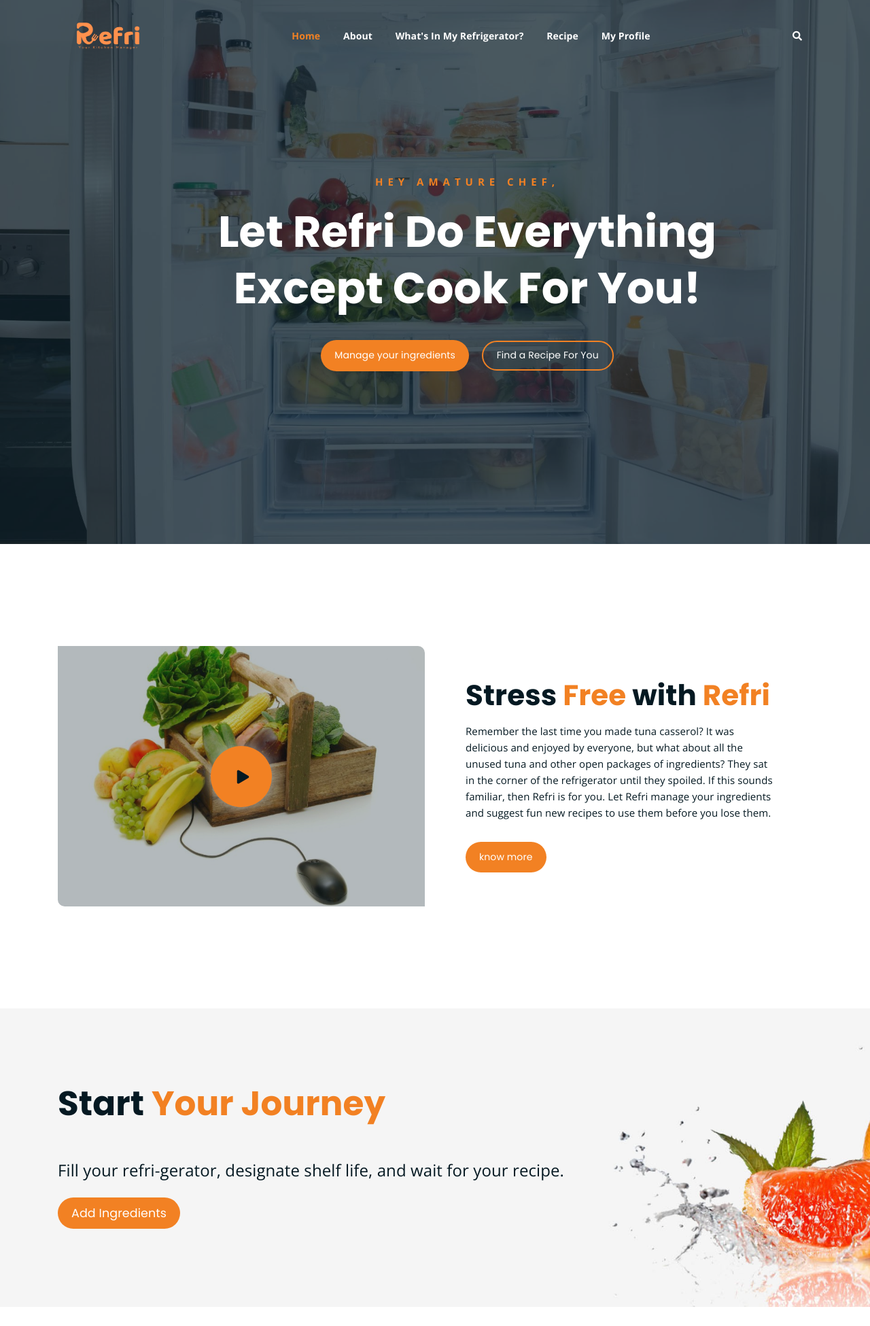
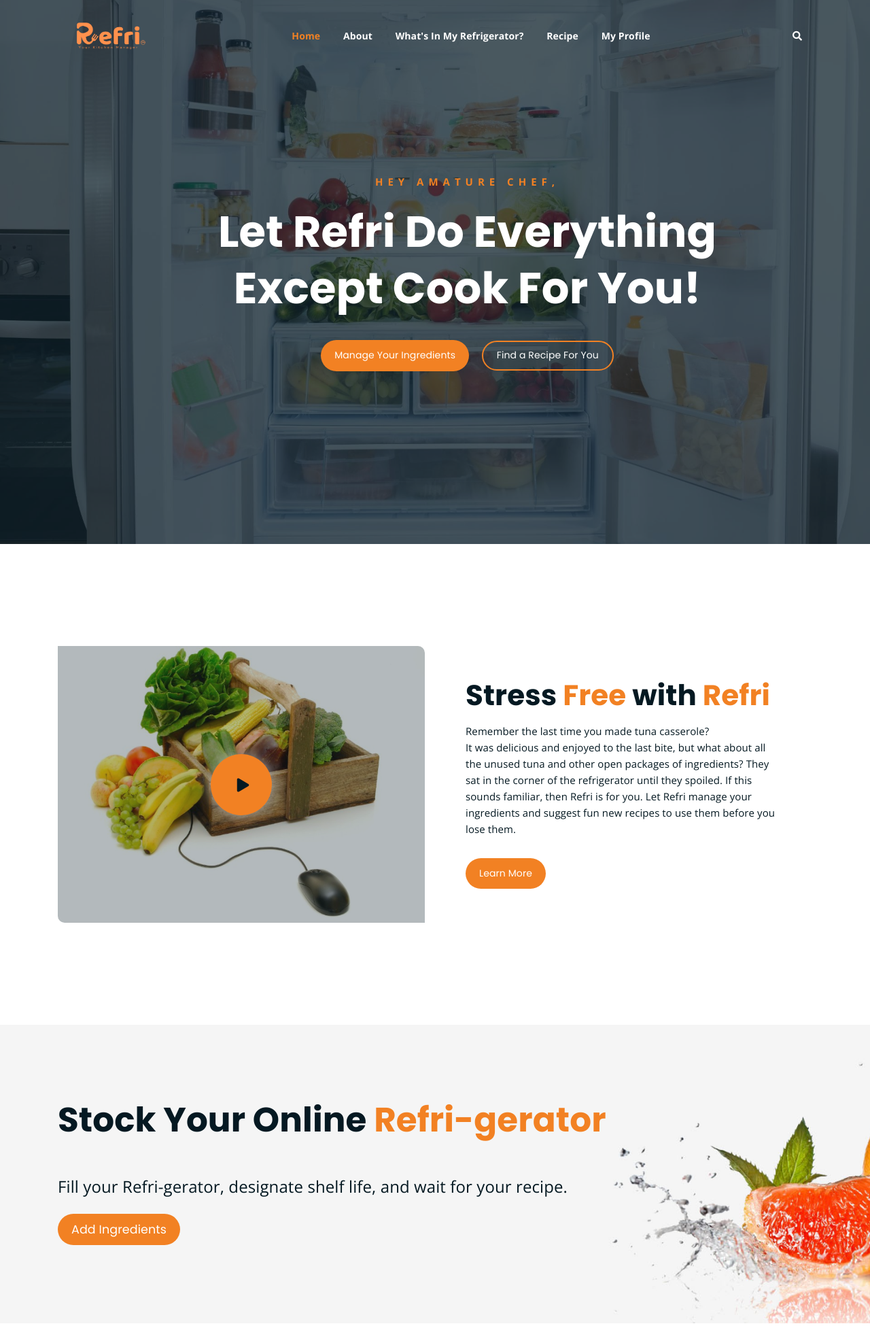
Before and after one commit to HyangYoung/refri, a Django app: page / in a window 1280 px wide. Shown: the top 1950 px of the page at 68% size. Run offline with Django 3.2, Linux system fonts and the light colour scheme; a user stored in the database is signed in; some libraries are stand-ins or nearby versions.

Commit message:
Changing Words

```diff
--- a/refri/templates/layout.html
+++ b/refri/templates/layout.html
@@ -130,7 +130,7 @@
     <div class="container">
         <div class="row">
             <div class="col-lg-6 col-md-12">
-                <p>Copyrights &copy; 2022 - <a href="#">Young Song</a>, All Rights Reserved.</p>
+                <p>Copyright &copy; 2022 - <a href="#">Young Song</a>, All Rights Reserved.</p>
             </div>
             <div class="col-lg-6 text-right col-md-12">
                 <div class="social-icons">
--- a/refri/templates/root.html
+++ b/refri/templates/root.html
@@ -10,7 +10,7 @@
 							<p class="subtitle">Hey Amature Chef,</p>
 							<h1>Let Refri Do Everything Except Cook For You!</h1>
 							<div class="hero-btns">
-								<a href="#" class="boxed-btn">Manage your ingredients</a>
+								<a href="#" class="boxed-btn">Manage Your Ingredients</a>
 								<a href="#" class="bordered-btn">Find a Recipe For You</a>
 							</div>
 						</div>
@@ -33,8 +33,8 @@
 				<div class="col-lg-6 col-md-12">
 					<div class="abt-text">
 						<h2>Stress <span class="orange-text">Free </span>with <span class="orange-text">Refri</span></h2>
-						<p>Remember the last time you made tuna casserol? It was delicious and enjoyed by everyone, but what about all the unused tuna and other open packages of ingredients? They sat in the corner of the refrigerator until they spoiled. If this sounds familiar, then Refri is for you. Let Refri manage your ingredients and suggest fun new recipes to use them before you lose them.</p>
-						<a href="#" class="boxed-btn mt-4">know more</a>
+						<p>Remember the last time you made tuna casserole? <br> It was delicious and enjoyed to the last bite, but what about all the unused tuna and other open packages of ingredients? They sat in the corner of the refrigerator until they spoiled. If this sounds familiar, then Refri is for you. Let Refri manage your ingredients and suggest fun new recipes to use them before you lose them.</p>
+						<a href="#" class="boxed-btn mt-4">Learn More</a>
 					</div>
 				</div>
 			</div>
@@ -45,8 +45,8 @@
 	<!-- shop banner -->
 	<section class="shop-banner">
     	<div class="container">
-        	<h3>Start <span class="orange-text">Your Journey<br></span></h3>
-			<div class="sale-percent"><span>Fill your refri-gerator, designate shelf life, and wait for your recipe.</span></div>
+        	<h3>Stock Your Online <span class="orange-text">Refri-gerator<br></span></h3>
+			<div class="sale-percent"><span>Fill your Refri-gerator, designate shelf life, and wait for your recipe.</span></div>
             <!-- <div class="sale-percent"><span>Sale! <br> Upto</span>50% <span>off</span></div> -->
             <a href="#" class="cart-btn btn-lg">Add Ingredients</a>
         </div>
@@ -60,8 +60,8 @@
 			<div class="row">
 				<div class="col-lg-8 offset-lg-2 text-center">
 					<div class="section-title">
-						<h3><span class="orange-text">Popular</span> Recipe</h3>
-						<p>Lorem ipsum dolor sit amet, consectetur adipisicing elit. Aliquid, fuga quas itaque eveniet beatae optio.</p>
+						<h3><span class="orange-text">Popular</span> Recipes</h3>
+						<p>Spice things up with one of these user favorites.<br>Upload your personal favorite and let other users enjoy it to. </p>
 					</div>
 				</div>
 			</div>
```
Also changed, not shown: db.sqlite3, refri/static/assets/img/logo.png.
